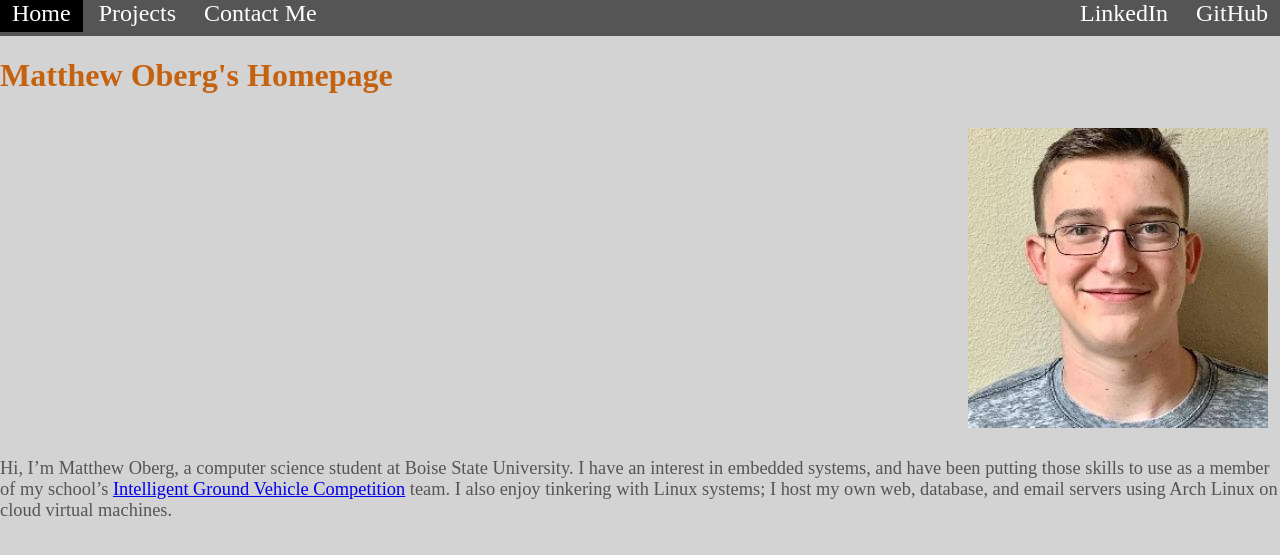
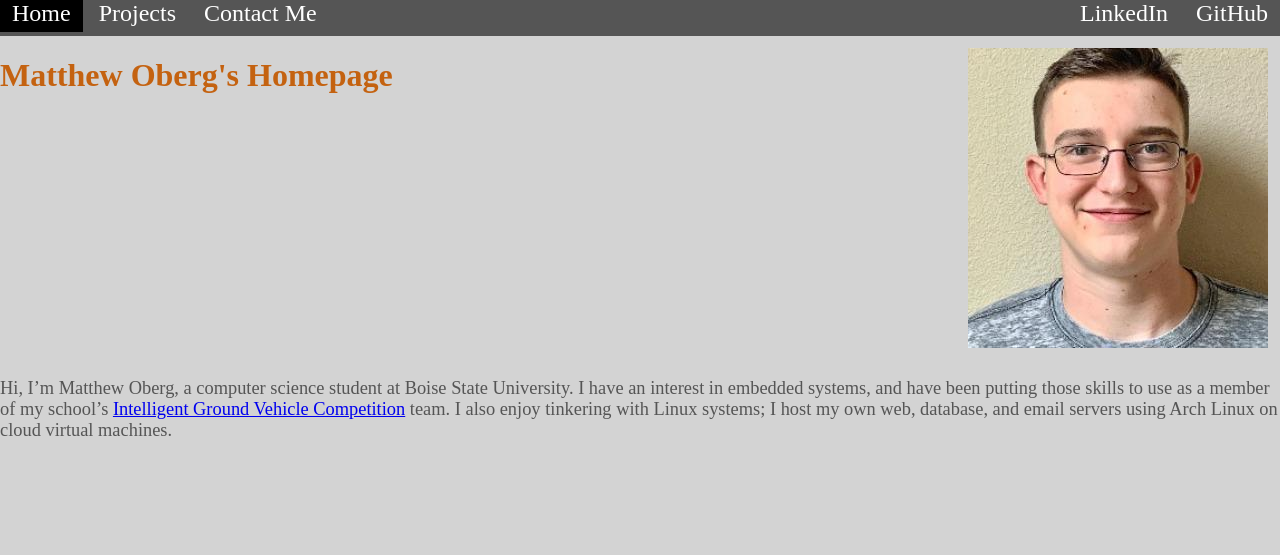
Before and after one commit to matthew-oberg/oberg.us, a PHP site: page / in a window 1280 px wide. Shown: the top 555 px of the page. Run offline with PHP 8.4, Linux system fonts and the light colour scheme.

Commit message:
Tweaking alignment

```diff
--- a/style.css
+++ b/style.css
@@ -35,19 +35,19 @@ body {
 #intro-h {
     float: left;
     font-size: 2em;
-    clear: both;
+    clear: left;
 }
 
 #intro-p {
     float: left;
     font-size: 1.15em;
-    clear: both;
+    clear: left;
 }
 
 #intro-image {
     float: right;
     margin: 0.75em;
-    clear: both;
+    clear: right;
 }
 
 h1 {
```
